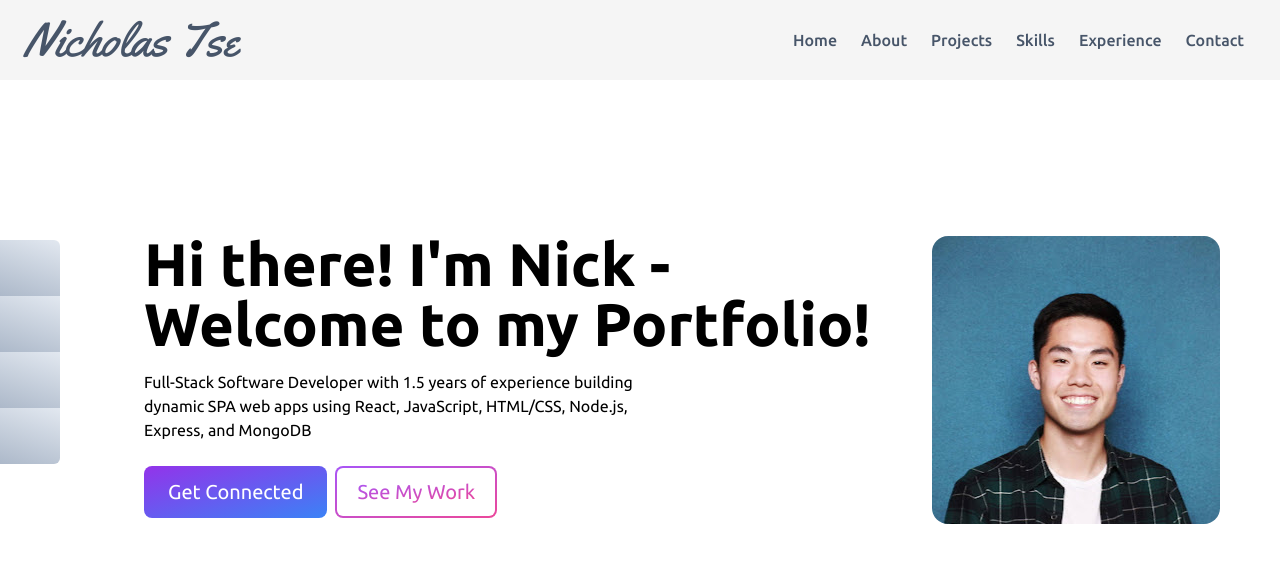
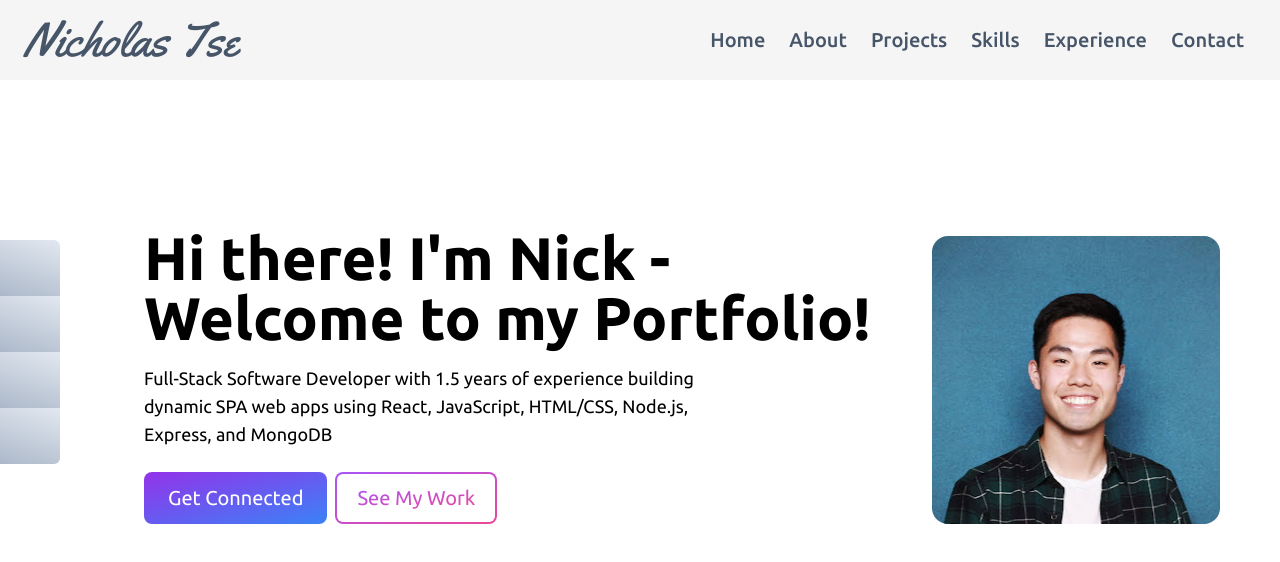
Before and after one commit to n-tse/portfolio-website, a React (Vite) app: page / in a window 1280 px wide. Shown: the top 562 px of the page. Built offline with nearby package versions, Linux system fonts and the light colour scheme; some icons are missing.

Commit message:
reformat text sizings and a tag height

```diff
--- a/src/components/Hero.jsx
+++ b/src/components/Hero.jsx
@@ -9,7 +9,7 @@ const Hero = () => {
           <h2 className="text-4xl text-center md:text-5xl sm:w-3/4 md:text-start md:w-full lg:text-6xl max-w-screen-lg font-bold">
             Hi there! I'm Nick - Welcome to my Portfolio!
           </h2>
-          <p className="py-4 max-w-lg">
+          <p className="py-4 text-md md:text-lg max-w-xl">
             Full-Stack Software Developer with 1.5 years of experience building
             dynamic SPA web apps using React, JavaScript, HTML/CSS, Node.js,
             Express, and MongoDB
--- a/src/components/NavBar.jsx
+++ b/src/components/NavBar.jsx
@@ -12,7 +12,7 @@ const NavBar = () => {
         <div>
           <h1 className="font-signature text-5xl">Nicholas Tse</h1>
         </div>
-        <ul className="hidden md:flex">
+        <ul className="hidden md:flex lg:text-lg xl:text-xl">
           {navLinks.map((link) => {
             return (
               <li
--- a/src/components/SocialLinks.jsx
+++ b/src/components/SocialLinks.jsx
@@ -63,7 +63,7 @@ const SocialLinks = () => {
               href={href}
               target="_blank"
               rel="noopener noreferrer"
-              className="flex justify-between items-center w-full"
+              className="flex justify-between items-center w-full h-full"
             >
                 {child}
             </a>
```
